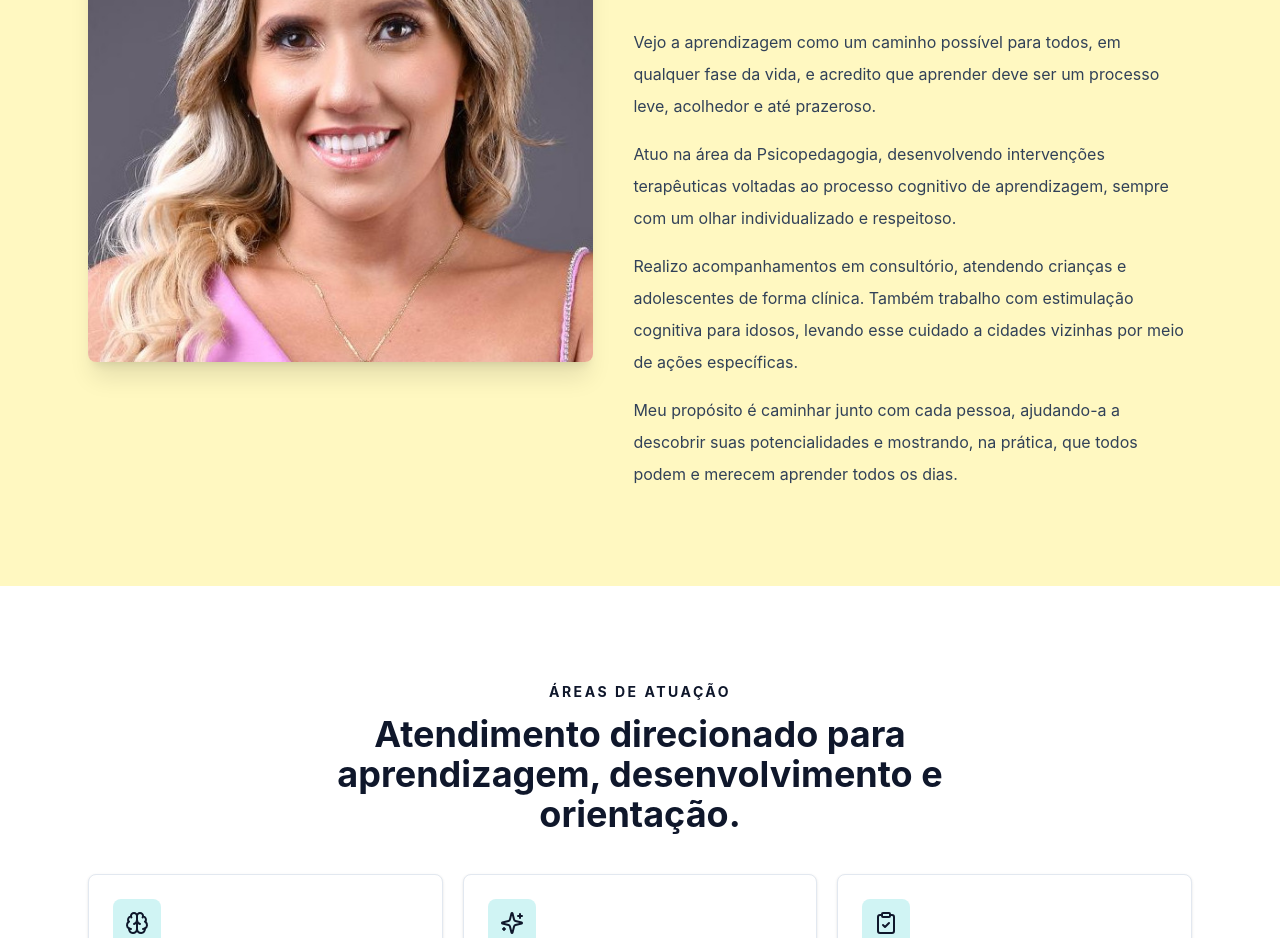
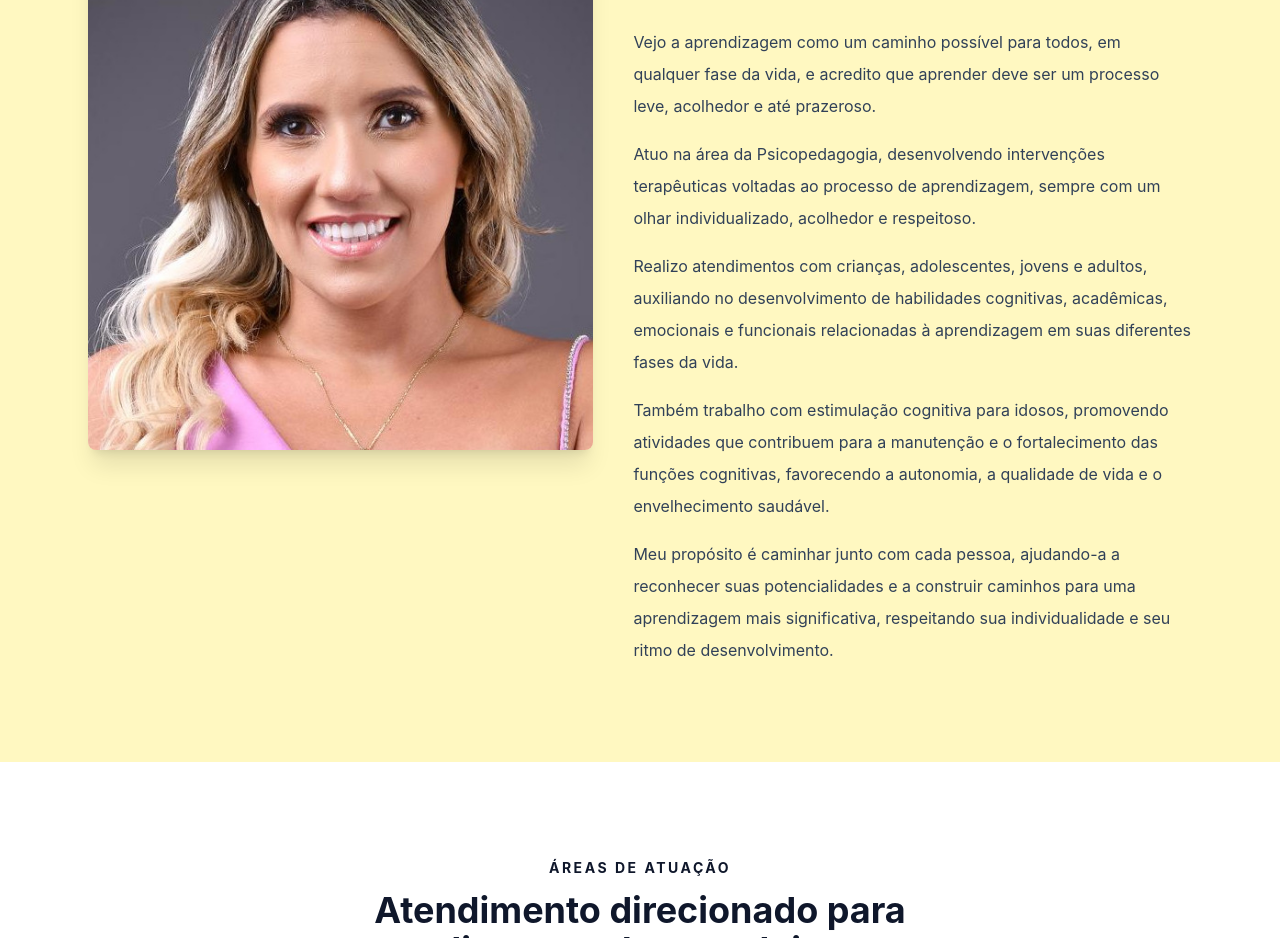
Before and after one commit to IuryFredson/site-psicopedbarbara, a React (Vite) app: page / in a window 1280 px wide. Shown: the part 1480-2418 px from the top of the page. Built offline with nearby package versions, Linux system fonts and the light colour scheme.

Commit message:
Update about practice description

```diff
--- a/src/App.jsx
+++ b/src/App.jsx
@@ -261,13 +261,16 @@ const Website = () => {
                   Vejo a aprendizagem como um caminho possível para todos, em qualquer fase da vida, e acredito que aprender deve ser um processo leve, acolhedor e até prazeroso.
                 </p>
                 <p>
-                  Atuo na área da Psicopedagogia, desenvolvendo intervenções terapêuticas voltadas ao processo cognitivo de aprendizagem, sempre com um olhar individualizado e respeitoso.
+                  Atuo na área da Psicopedagogia, desenvolvendo intervenções terapêuticas voltadas ao processo de aprendizagem, sempre com um olhar individualizado, acolhedor e respeitoso.
                 </p>
                 <p>
-                  Realizo acompanhamentos em consultório, atendendo crianças e adolescentes de forma clínica. Também trabalho com estimulação cognitiva para idosos, levando esse cuidado a cidades vizinhas por meio de ações específicas.
+                  Realizo atendimentos com crianças, adolescentes, jovens e adultos, auxiliando no desenvolvimento de habilidades cognitivas, acadêmicas, emocionais e funcionais relacionadas à aprendizagem em suas diferentes fases da vida.
                 </p>
                 <p>
-                  Meu propósito é caminhar junto com cada pessoa, ajudando-a a descobrir suas potencialidades e mostrando, na prática, que todos podem e merecem aprender todos os dias.
+                  Também trabalho com estimulação cognitiva para idosos, promovendo atividades que contribuem para a manutenção e o fortalecimento das funções cognitivas, favorecendo a autonomia, a qualidade de vida e o envelhecimento saudável.
+                </p>
+                <p>
+                  Meu propósito é caminhar junto com cada pessoa, ajudando-a a reconhecer suas potencialidades e a construir caminhos para uma aprendizagem mais significativa, respeitando sua individualidade e seu ritmo de desenvolvimento.
                 </p>
               </div>
             </div>
```
